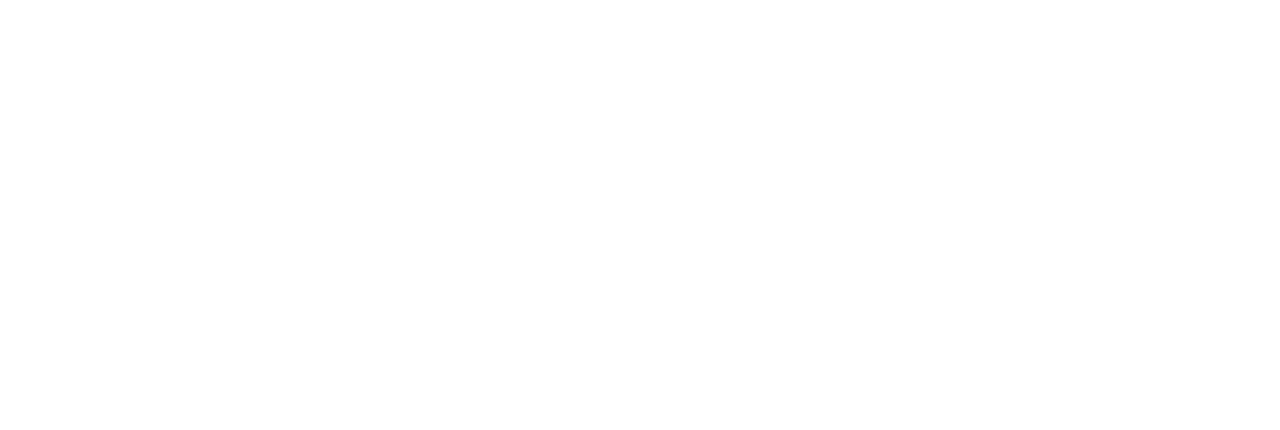
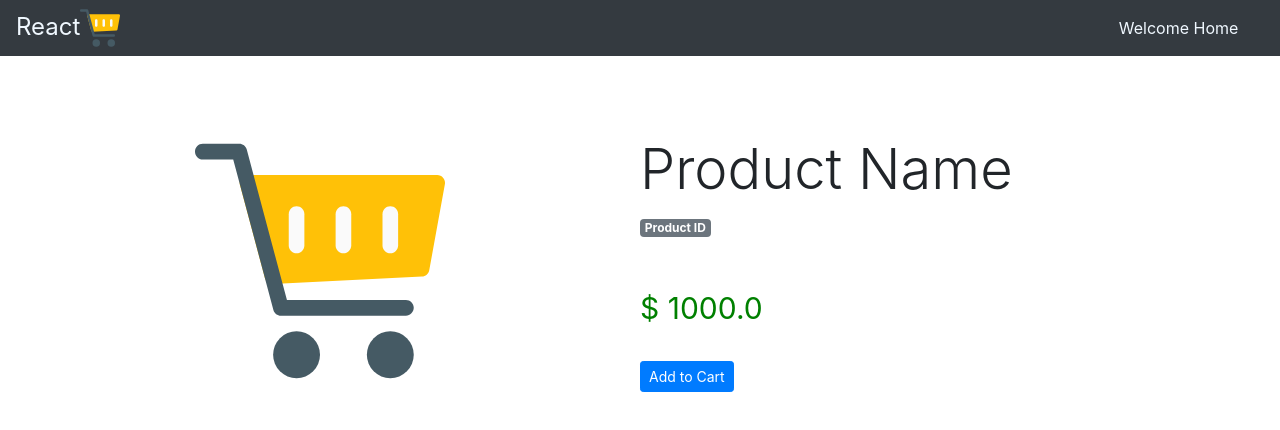
Before and after one commit to sinhaaditya10/React-cart, a React (Create React App) app: page /details in a window 1280 px wide. Shown: the top 430 px of the page. Built offline with nearby package versions, Linux system fonts and the light colour scheme.

Commit message:
Product page done, data passing left

```diff
--- a/package.json
+++ b/package.json
@@ -11,7 +11,8 @@
     "react-bootstrap": "^1.0.0-beta.17",
     "react-dom": "^16.13.0",
     "react-router-dom": "^5.1.2",
-    "react-scripts": "3.4.0"
+    "react-scripts": "3.4.0",
+    "tachyons": "^4.11.1"
   },
   "scripts": {
     "start": "react-scripts start",
--- a/public/index.html
+++ b/public/index.html
@@ -15,6 +15,10 @@
       user's mobile device or desktop. See https://developers.google.com/web/fundamentals/web-app-manifest/
     -->
     <link rel="manifest" href="%PUBLIC_URL%/manifest.json" />
+    <link
+      rel="stylesheet"
+      href="https://unpkg.com/tachyons@4/css/tachyons.min.css"
+    />
     <!--
       Notice the use of %PUBLIC_URL% in the tags above.
       It will be replaced with the URL of the `public` folder during the build.
--- a/src/App.js
+++ b/src/App.js
@@ -3,13 +3,19 @@
 import "./App.css";
 import Login from "./components/Login";
 import Home from "./components/Home.jsx";
+import Product from "./components/Product.jsx";
+import Card from "./components/Card.jsx";
 import { Route } from "react-router-dom";
 
-function App() {
+function App(props) {
   return (
     <div>
       <Route exact path="/" render={() => <Login />} />
       <Route path="/home" render={() => <Home />} />
+      <Route
+        path="/details"
+        render={() => <Product product={props.location} />}
+      />
     </div>
   );
 }
--- a/src/components/Card.jsx
+++ b/src/components/Card.jsx
@@ -1,18 +1,26 @@
 import React, { Component } from "react";
+import "bootstrap/dist/css/bootstrap.min.css";
 import CartLogo from "./cart.svg";
-class Card extends Component {
-  state = {};
-  render() {
-    return (
-      <div className="card">
-        <img src={CartLogo} alt="..." style={{ width: "50px" }} />
-        <p>Product Name</p>
-        <p>Product Description</p>
-        <p>Price</p>
-        <button className="btn btn-primary btn-sm m-2">Add To Cart</button>
+import { Link } from "react-router-dom";
+import "tachyons";
+function Card(props) {
+  return (
+    <Link
+      to={{
+        pathname: "/details"
+      }}
+    >
+      <div className="grow">
+        <img src={CartLogo} alt="..." style={{ width: "80px" }} />
+        <p>
+          <strong>{props.product.name}</strong>
+        </p>
+        <p style={{ color: "green" }}>
+          <strong>{props.product.price}</strong>
+        </p>
       </div>
-    );
-  }
+    </Link>
+  );
 }
 
 export default Card;
--- a/src/components/Home.jsx
+++ b/src/components/Home.jsx
@@ -1,8 +1,8 @@
 import React, { Component } from "react";
 import "bootstrap/dist/css/bootstrap.min.css";
 import "./component.css";
-import CartLogo from "./cart.svg";
 import Card from "./Card";
+import NavBar from "./NavBar";
 
 class Home extends Component {
   state = {
@@ -13,12 +13,32 @@
         price: "$ 500.0"
       },
       {
-        id: "123",
+        id: "124",
         name: "Fasttrack",
         price: "$ 500.0"
       },
       {
-        id: "123",
+        id: "125",
+        name: "Fasttrack",
+        price: "$ 500.0"
+      },
+      {
+        id: "126",
+        name: "Fasttrack",
+        price: "$ 500.0"
+      },
+      {
+        id: "127",
+        name: "Fasttrack",
+        price: "$ 500.0"
+      },
+      {
+        id: "128",
+        name: "Fasttrack",
+        price: "$ 500.0"
+      },
+      {
+        id: "129",
         name: "Fasttrack",
         price: "$ 500.0"
       }
@@ -27,18 +47,14 @@
   render() {
     return (
       <div>
-        <nav className="navbar navbar-expand-lg navbar-light bg-dark">
-          <span className="home-logo">
-            React
-            <img
-              src={CartLogo}
-              alt=""
-              style={{ width: "40px", height: "40px" }}
-            />
-          </span>
-          <span className="home-welcome">Welcome Home</span>
-        </nav>
-        <div className="container"></div>
+        <NavBar />
+        <div className="row-container">
+          {this.state.products.map(product => (
+            <div className="column-container" key={product.id}>
+              <Card product={product} key={product.id} ref={this.cardref} />
+            </div>
+          ))}
+        </div>
       </div>
     );
   }
--- /dev/null
+++ b/src/components/NavBar.js
@@ -0,0 +1,26 @@
+import React, { Component } from "react";
+import "bootstrap/dist/css/bootstrap.min.css";
+import "./component.css";
+import CartLogo from "./cart.svg";
+
+export class NavBar extends Component {
+  render() {
+    return (
+      <div>
+        <nav className="navbar navbar-expand-lg navbar-light bg-dark">
+          <span className="home-logo">
+            React
+            <img
+              src={CartLogo}
+              alt=""
+              style={{ width: "40px", height: "40px" }}
+            />
+          </span>
+          <span className="home-welcome">Welcome Home</span>
+        </nav>
+      </div>
+    );
+  }
+}
+
+export default NavBar;
--- /dev/null
+++ b/src/components/Product.jsx
@@ -0,0 +1,64 @@
+import React, { Component } from "react";
+import "bootstrap/dist/css/bootstrap.min.css";
+import "./component.css";
+import CartLogo from "./cart.svg";
+import NavBar from "./NavBar";
+export class Product extends Component {
+  render() {
+    return (
+      <div>
+        <NavBar />
+        <div className="row-container" style={{ marginTop: "80px" }}>
+          <div className="column-container">
+            <img
+              src={CartLogo}
+              alt="..."
+              style={{
+                float: "center",
+                width: "250px",
+                height: "250px",
+                padding: "none"
+              }}
+            />
+          </div>
+          <div className="column-container">
+            <p className="display-4" style={{ textAlign: "left" }}>
+              Product Name
+            </p>
+            <p
+              className="badge badge-secondary text-wrap"
+              style={{
+                textAlign: "left",
+                // marginBottom: "60px",
+                float: "left"
+              }}
+            >
+              Product ID
+            </p>
+            <p
+              className="display-5"
+              style={{
+                textAlign: "start",
+                fontSize: "30px",
+                color: "green",
+                marginBottom: "30px",
+                marginTop: "13%"
+              }}
+            >
+              $ 1000.0
+            </p>
+
+            <button
+              className="btn btn-primary btn-sm"
+              style={{ float: "left" }}
+            >
+              Add to Cart
+            </button>
+          </div>
+        </div>
+      </div>
+    );
+  }
+}
+
+export default Product;
--- a/src/components/component.css
+++ b/src/components/component.css
@@ -1,7 +1,17 @@
 .card {
   padding: 20px;
   margin: 20px;
-  width: max-content;
+  width: 300px;
+  float: center;
+}
+.grow {
+  padding: 20px;
+  margin: 20px;
+  width: 300px;
+  float: center;
+  border-style: inset;
+  border-color: rgb(255, 216, 42);
+  border-width: thin;
 }
 img {
   width: 100px;
@@ -30,8 +40,21 @@
   margin-right: auto;
   margin-left: auto;
 }
-.col {
-  margin-left: inherit;
+p {
+  text-align: center;
 }
-.row {
+.row-container {
+  display: flex;
+  flex-wrap: wrap;
+  text-align: center;
 }
+.column-container {
+  flex: 3;
+  flex-basis: 33.3%;
+  justify-content: center;
+  text-align: center;
+  display: inline-block;
+}
+.product-photo {
+  width: 430px;
+}
--- a/src/index.js
+++ b/src/index.js
@@ -5,6 +5,7 @@
 import * as serviceWorker from "./serviceWorker";
 //import Login from "./components/Login";
 import { BrowserRouter } from "react-router-dom";
+// import tachyons from 'tachyons';
 
 ReactDOM.render(
   <BrowserRouter>
```
Also changed, not shown: 1 other file (tests, documents, lock files or other folders).
